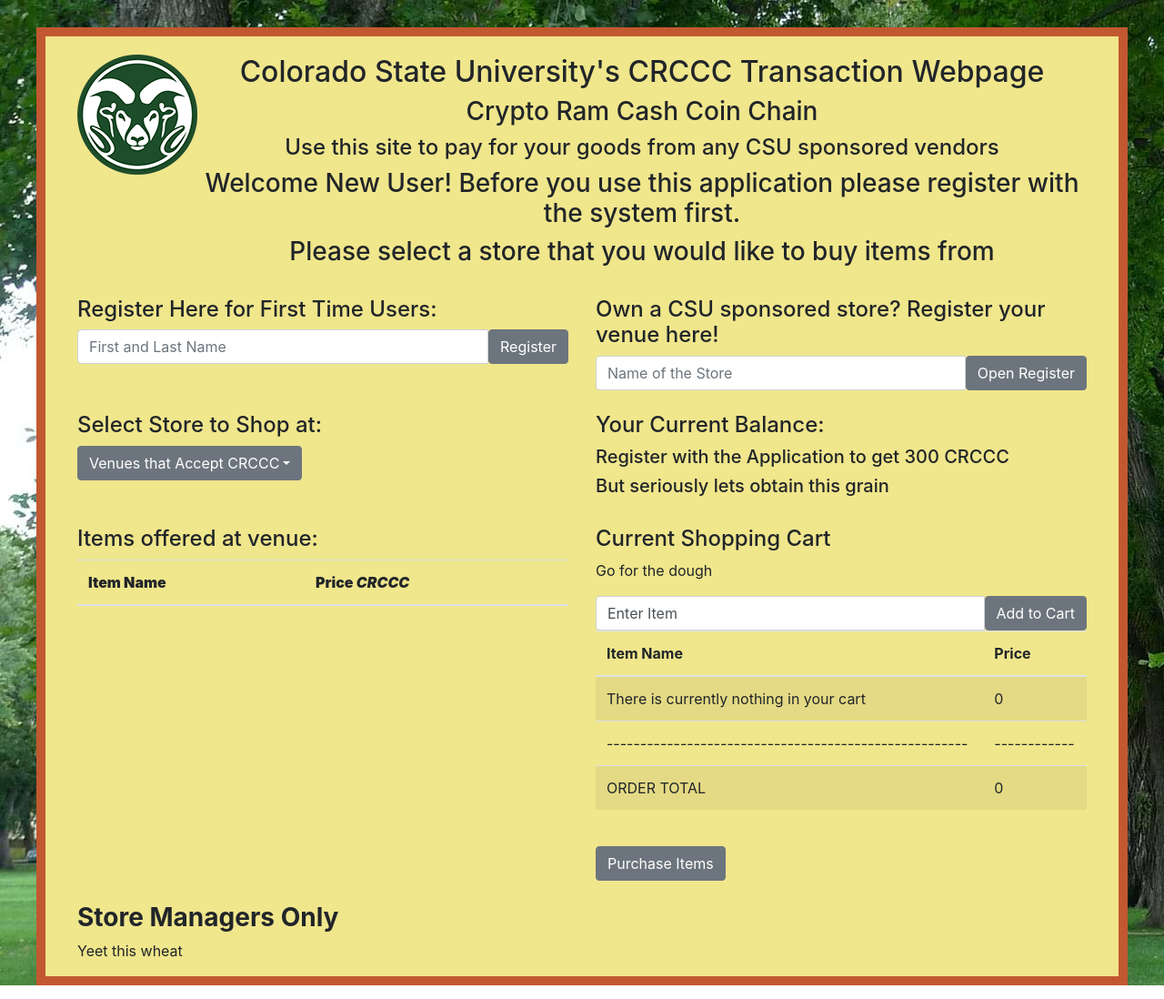
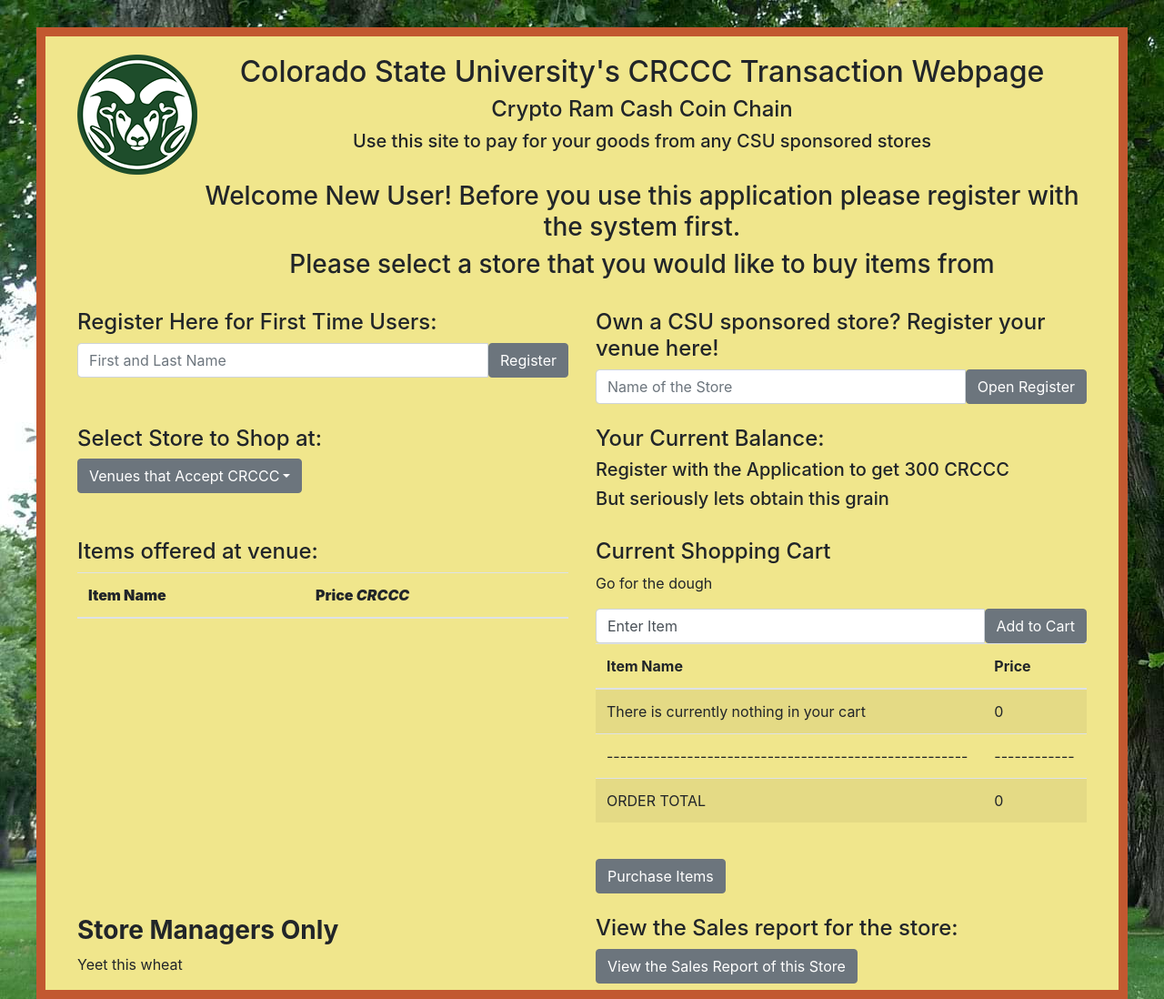
Before and after one commit to 0kayla0/TermProject, a React (Create React App) app in the folder crccc-token/: page / in a window 1280 px wide. Shown: the whole page at 91% size. Built offline with nearby package versions, Linux system fonts and the light colour scheme.

Commit message:
The register report displays a pop-up of the report. Im so tired, moving on to the Close register function

```diff
--- a/crccc-token/src/App.js
+++ b/crccc-token/src/App.js
@@ -11,6 +11,7 @@
 import RegisterStudent from "./Components/RegisterStudent";
 import ItemsList from "./Components/ItemsList";
 import StudentBalance from "./Components/StudentBalance";
+import RegisterReport from "./Components/RegisterReport";
 
 //  https://reactstrap.github.io/
 //  https://reactstrap.github.io/components/
@@ -88,18 +89,6 @@
             welcome = "Hello " + this.state.acct_name + ", time to spend some mad crypto."
         }
 
-
-        /*
-        * <div id={"logo"}>
-
-                                </div>
-                                <div id={"header"}>
-
-                                    <h3 align="center">Use this site to pay for your goods from any CSU sponsored vendors</h3>
-                                    <br/>
-
-                                </div>**/
-
         return (
             <div id={"application"}>
                 <Container>
@@ -112,9 +101,12 @@
                                 <Media body>
                                     <Media heading>
                                         <h2 align="center">Colorado State University's CRCCC Transaction Webpage</h2>
-                                        <h3 align="center">Crypto Ram Cash Coin Chain</h3>
-                                        <h4 align="center">Use this site to pay for your goods from any CSU sponsored vendors</h4>
+                                        <h4 align="center">Crypto Ram Cash Coin Chain</h4>
+                                        <h5 align="center">Use this site to pay for your goods from any CSU sponsored stores</h5>
                                     </Media>
+
+                                    <br/>
+
                                     <h3 align="center">{welcome}</h3>
                                     <h3 align="center">{regName}</h3>
                                 </Media>
@@ -161,6 +153,10 @@
                             <h3><strong>Store Managers Only</strong></h3>
                             <CloseRegister register_name={this.state.register_name}/>
                         </Col>
+                        <Col>
+                            <h4>View the Sales report for the store:</h4>
+                            <RegisterReport register_name={this.state.register_name}/>
+                        </Col>
                     </Row>
                 </Container>
             </div>
--- a/crccc-token/src/Components/CloseRegister.js
+++ b/crccc-token/src/Components/CloseRegister.js
@@ -1,11 +1,10 @@
 import React,{Component} from 'react';
+import {Button} from "reactstrap";
 
 export default class CloseRegister extends Component{
     constructor(props){
         super(props);
     }
-
-    //This will contain a modal that will display all of theinfo from the cashOut() of the register.
 
     render(){
         return (
--- a/crccc-token/src/Components/RegisterReport.js
+++ b/crccc-token/src/Components/RegisterReport.js
@@ -1,16 +1,51 @@
 import React,{Component} from 'react';
-import {Table} from "reactstrap";
+import { Button, Modal, ModalHeader, ModalBody, ModalFooter, Input, Label, Form, FormGroup } from 'reactstrap';
 
 export default class RegisterReport extends Component{
     constructor(props){
         super(props);
+        this.state = {
+            modal: false,
 
+        };
+
+        this.toggle = this.toggle.bind(this);
+    }
+
+    toggle() {
+        this.setState(prevState => ({
+            modal: !prevState.modal
+        }));
     }
 
     render(){
 
+        let modal_title, modal_description;
+
+        if(this.props.register_name !== null){
+            modal_title = this.props.register_name + " Current Sales Report since the register was closed last";
+            modal_description = "Lets get this bread"; //FIXME to be the report sent back from the register call
+        }else{
+            modal_title = "Please Select a Store you would like to view.";
+            modal_description = "To select a store to opertate, click on the drop down list for the store to shop at";
+        }
+
         return(
-            <p></p>
+            <div>
+                <Form inline onSubmit={(e) => e.preventDefault()}>
+                    <Button onClick={this.toggle}>View the Sales Report of this Store</Button>
+                </Form>
+
+                <Modal isOpen={this.state.modal} toggle={this.toggle} className={this.props.className} backdrop={"static"}>
+                    <ModalHeader toggle={this.toggle}>{modal_title}</ModalHeader>
+                    <ModalBody>
+                        {modal_description}
+                    </ModalBody>
+                    <ModalFooter>
+                        <Button color="primary" onClick={this.toggle}>Close</Button>
+                    </ModalFooter>
+                </Modal>
+            </div>
         );
     }
 
```
